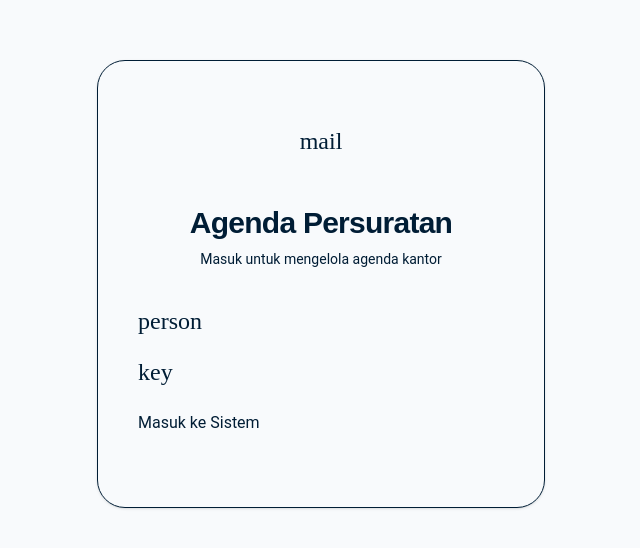
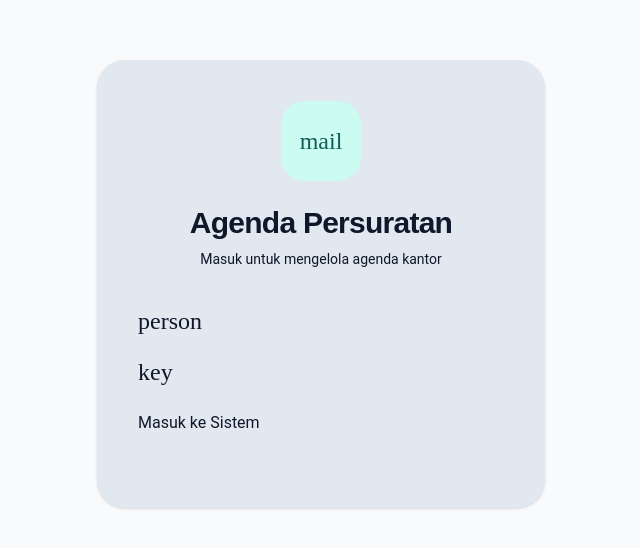
Before and after one commit to rivadmorin/Agenda-Persuratan-Lokal, a React (Vite) app: page / in a window 1280 px wide. Shown: the part 116-664 px from the top of the page, without its empty margins (319-959 px from the left). Built offline with nearby package versions, Linux system fonts and the light colour scheme; no server answers.

Commit message:
style: update primary colors to teal and slate

```diff
--- a/src/index.css
+++ b/src/index.css
@@ -30,11 +30,19 @@
 @variant dark (&:where(.dark, .dark *));
 
 :root {
-  --md-sys-color-primary: #2563eb;
+  --md-sys-color-primary: #0d9488;
+  --md-sys-color-on-primary: #ffffff;
+  --md-sys-color-primary-container: #ccfbf1;
+  --md-sys-color-on-primary-container: #115e59;
   --md-sys-color-background: #f8fafc;
-  --md-sys-color-on-background: #001d35;
+  --md-sys-color-on-background: #0f172a;
   --md-sys-color-surface: #f8fafc;
-  --md-sys-color-on-surface: #001d35;
+  --md-sys-color-on-surface: #0f172a;
+  --md-sys-color-surface-container-low: #f1f5f9;
+  --md-sys-color-surface-container: #e2e8f0;
+  --md-sys-color-surface-container-high: #cbd5e1;
+  --md-sys-color-outline-variant: #e2e8f0;
+  --md-sys-color-outline: #94a3b8;
   --md-icon-font: 'Material Symbols Outlined Variable';
 }
 
@@ -106,3 +114,8 @@ md-icon, .material-symbols-outlined {
 ::-webkit-scrollbar-track { background: transparent; }
 ::-webkit-scrollbar-thumb { background: var(--md-sys-color-outline-variant); border-radius: 10px; }
 ::-webkit-scrollbar-thumb:hover { background: var(--md-sys-color-outline); }
+
+/* Sidebar transition */
+.sidebar-transition {
+  transition: width 300ms cubic-bezier(0.4, 0, 0.2, 1);
+}
```
